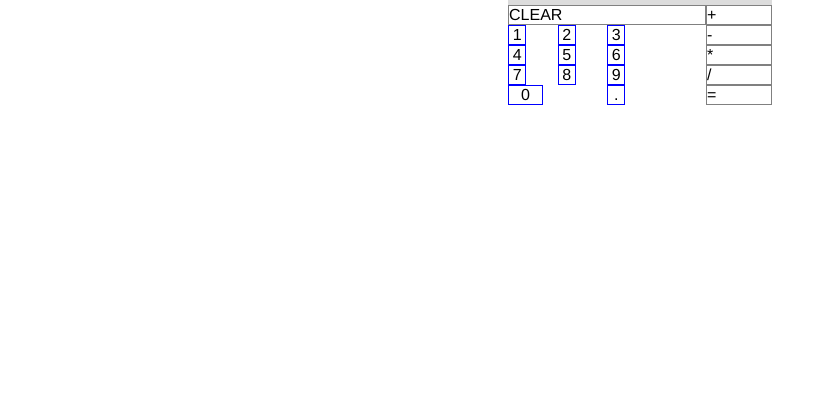
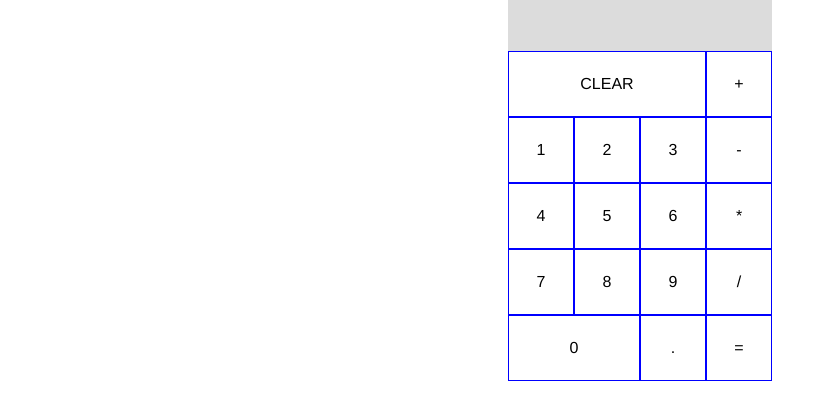
Before and after one commit to marty-zhu/odin-calculator, a plain HTML site: page index.html in a window 1280 px wide. Shown: the part 52-472 px from the top of the page, without its empty margins (0-834 px from the left). Drawn offline with Linux system fonts and the light colour scheme.

Commit message:
centered all text in buttons

```diff
--- a/css/main.css
+++ b/css/main.css
@@ -46,7 +46,6 @@ ul, ol {
     display: grid;
     grid-template-columns: repeat(3, 1fr);
     grid-template-rows: repeat(4, 1fr);
-    width: 75%;
     max-height: 50vh;
 }
 
@@ -54,12 +53,11 @@ ul, ol {
     border: 1px solid gray;
 }
 
-.cal-numkey {
+.cal-key {
     display: flex;
     justify-content: center;
     align-items: center;
     border: 1px solid blue;
-    width: 33.33%;
 }
 
 .cal-numkey:not(#num-0) {
```
